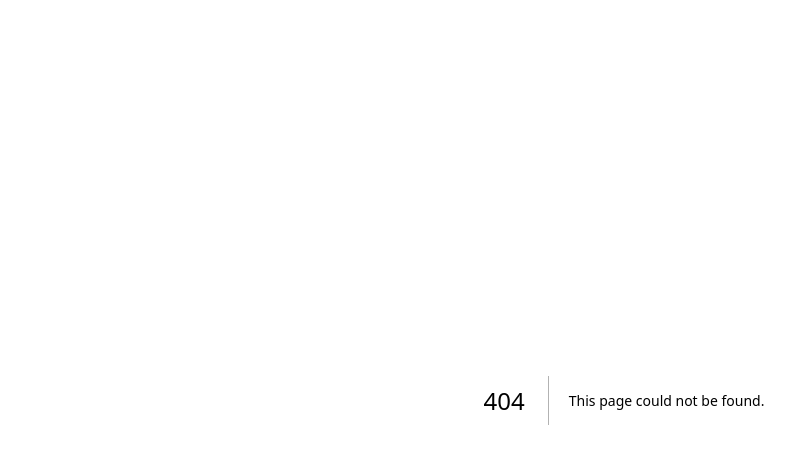
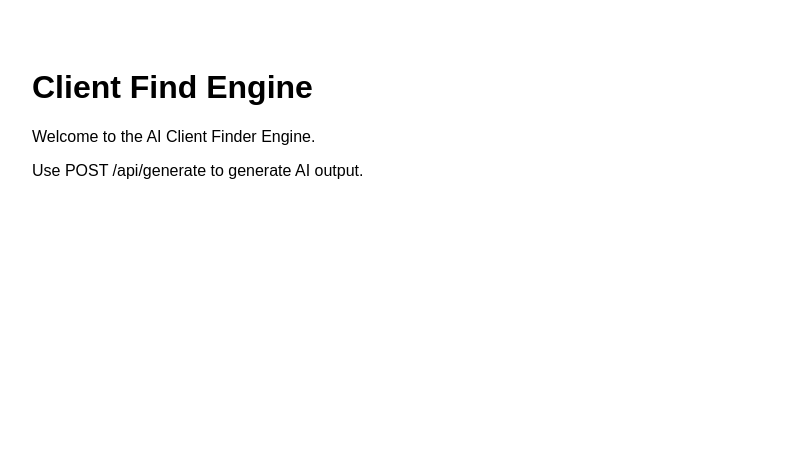
Before and after one commit to Om-Vasani/Client-find-engine, a Next.js app: page /pages in a window 1280 px wide. Before the commit this address had no page. Shown: the top 464 px of the page, without its empty margins (16-811 px from the left). Built offline with nearby package versions, Linux system fonts and the light colour scheme.

Commit message:
Create index.js

```diff
--- /dev/null
+++ b/pages/pages/index.js
@@ -0,0 +1,9 @@
+export default function Home() {
+  return (
+    <div style={{ padding: 40, fontFamily: 'sans-serif' }}>
+      <h1>Client Find Engine</h1>
+      <p>Welcome to the AI Client Finder Engine.</p>
+      <p>Use POST /api/generate to generate AI output.</p>
+    </div>
+  );
+}
```
